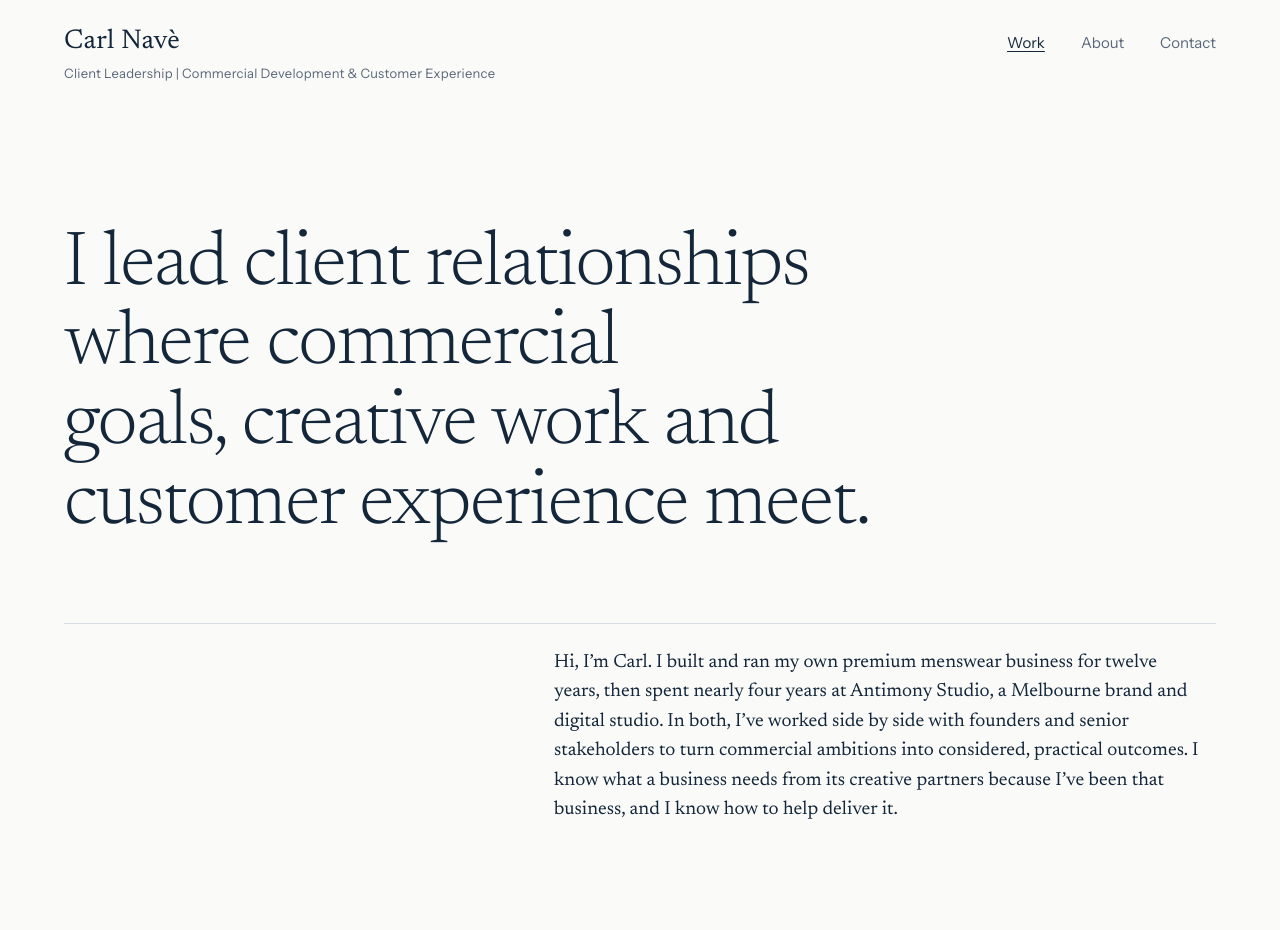
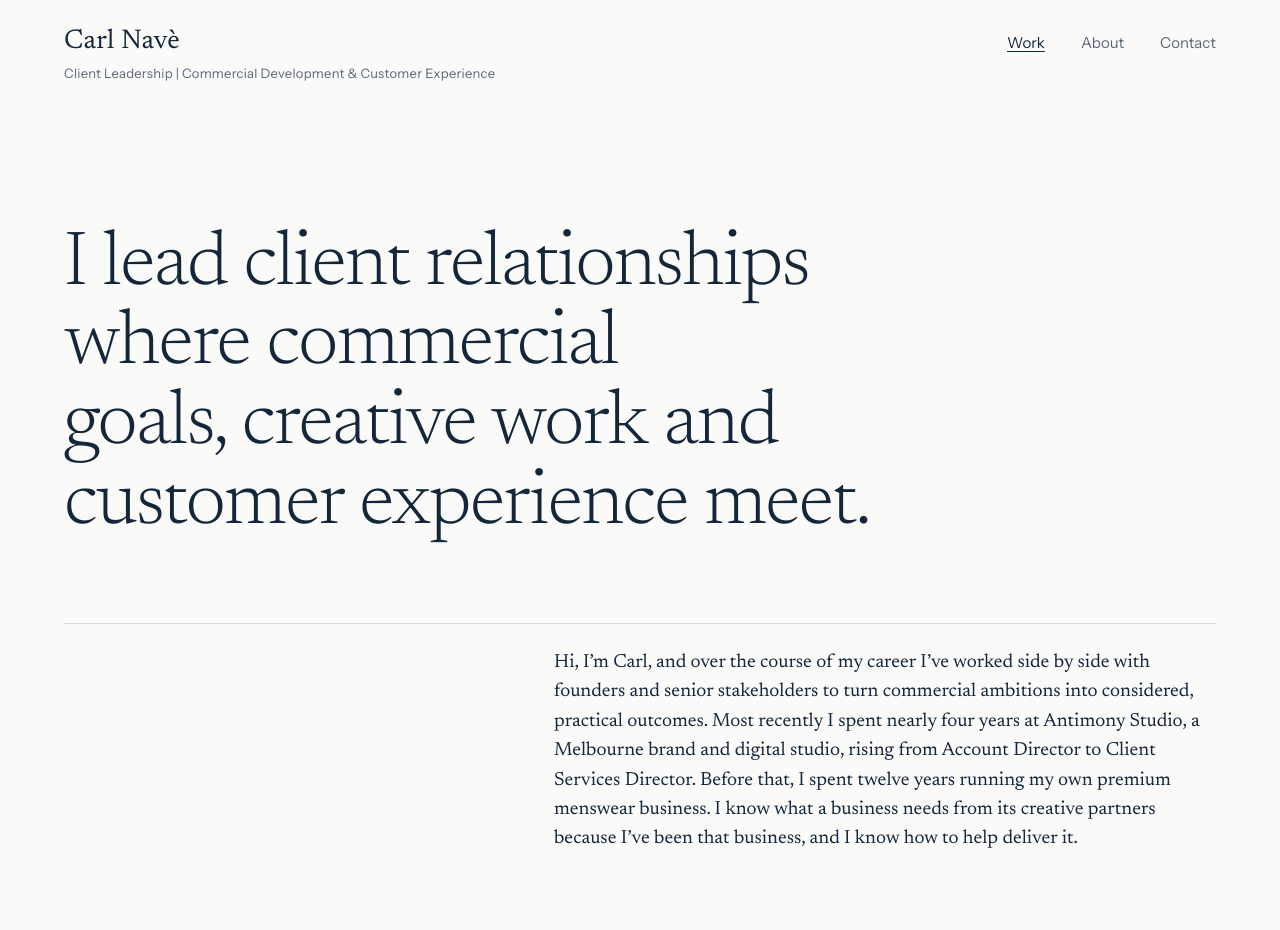
Before and after one commit to cn-bit/portfolio, a plain HTML site: page index.html in a window 1280 px wide. Shown: the top 930 px of the page. Drawn offline with Linux system fonts and the light colour scheme.

Commit message:
Home: intro leads with career value and Antimony, business as background
Co-Authored-By: Claude Opus 5.5 <noreply@anthropic.com>
Claude-Session: https://claude.ai/code/session_01VXDo3XZFgoZUnh3Wfa2kwx

```diff
--- a/index.html
+++ b/index.html
@@ -52,7 +52,7 @@
       -->
       <h1 id="intro-title">I lead client relationships where commercial goals, creative work and customer experience meet.</h1>
       <div class="intro-foot">
-        <p class="lede">Hi, I&rsquo;m Carl. I built and ran my own premium menswear business for twelve years, then spent nearly four years at Antimony Studio, a Melbourne brand and digital studio. In both, I&rsquo;ve worked side by side with founders and senior stakeholders to turn commercial ambitions into considered, practical outcomes. I know what a business needs from its creative partners because I&rsquo;ve been that business, and I know how to help deliver it.</p>
+        <p class="lede">Hi, I&rsquo;m Carl, and over the course of my career I&rsquo;ve worked side by side with founders and senior stakeholders to turn commercial ambitions into considered, practical outcomes. Most recently I spent nearly four years at Antimony Studio, a Melbourne brand and digital studio, rising from Account Director to Client Services Director. Before that, I spent twelve years running my own premium menswear business. I know what a business needs from its creative partners because I&rsquo;ve been that business, and I know how to help deliver it.</p>
       </div>
     </section>
 
```
